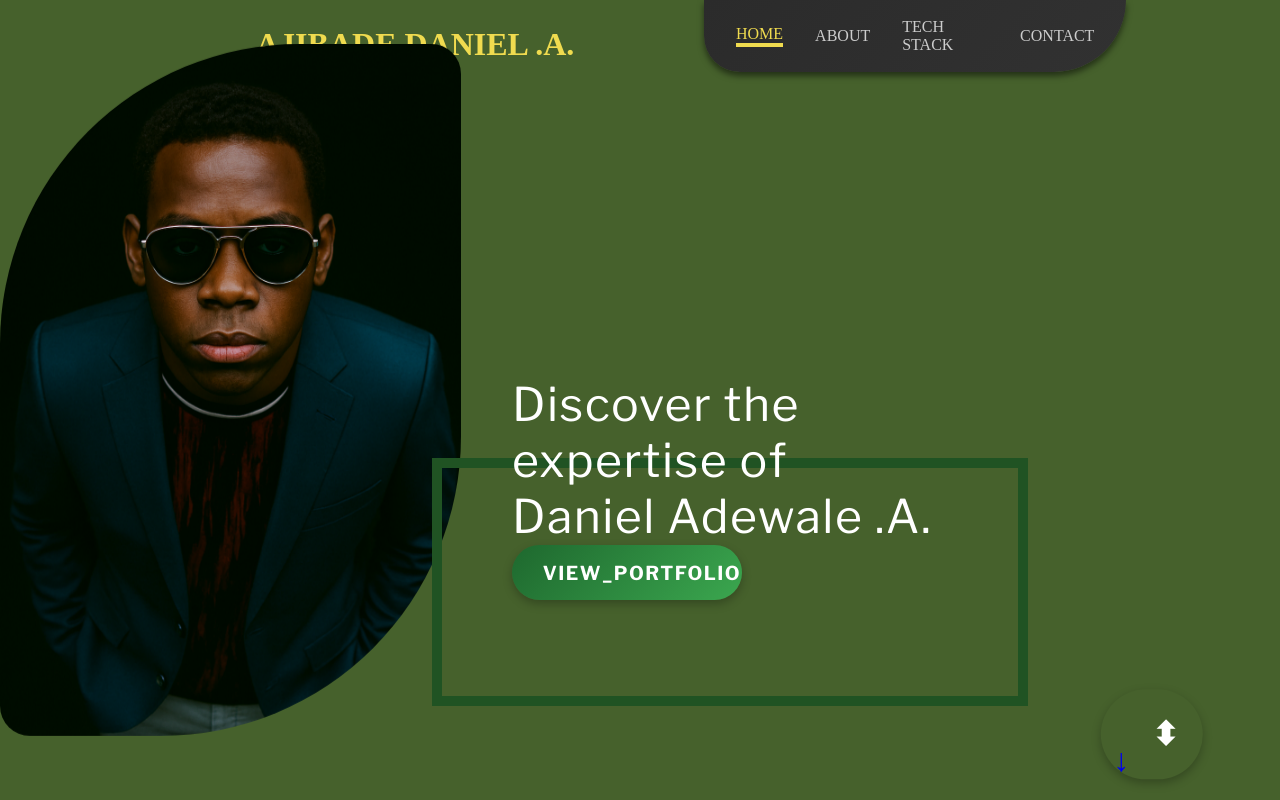
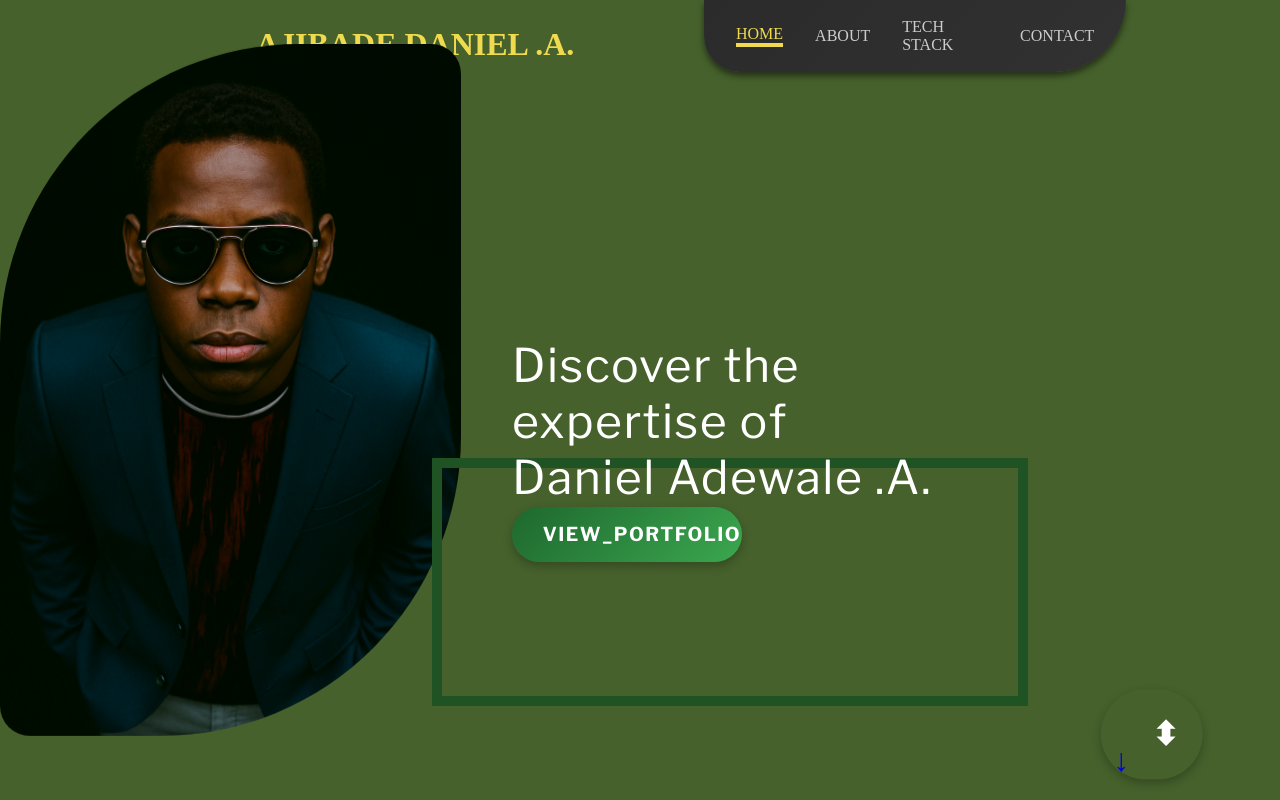
Before and after one commit to ade-wale68/ADEWALE-AJIBADE, a React (Vite) app: page / in a window 1280 px wide. Shown: the top 800 px of the page. Built offline with nearby package versions, Linux system fonts and the light colour scheme.

Commit message:
Adjust padding-top in .hero-content for improved layout

```diff
--- a/src/styles/HeroSection.css
+++ b/src/styles/HeroSection.css
@@ -70,7 +70,7 @@
 
 }
 .hero-content {
-    padding-top: 15%;
+    padding-top: 9%;
     margin-left: 40%;
     display: flex;
         position: absolute;
```
